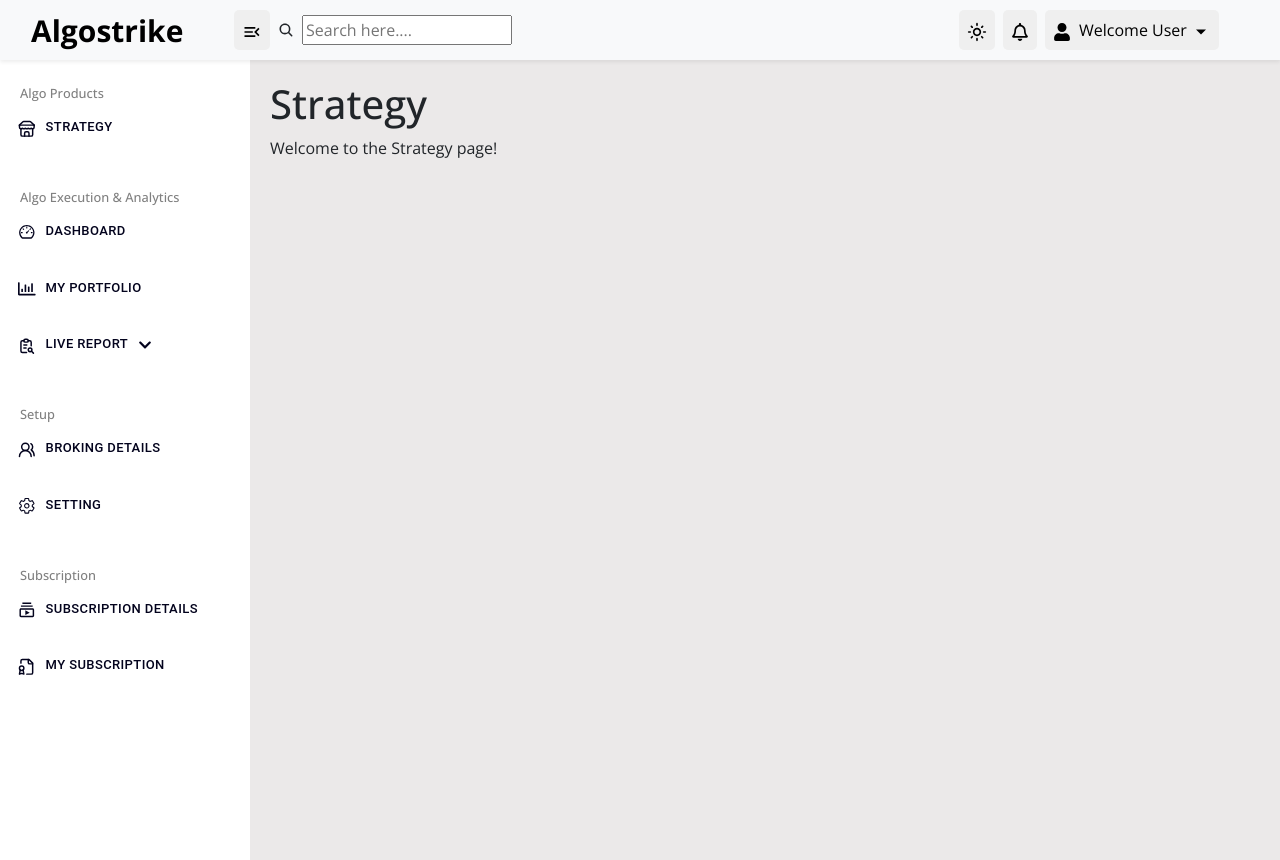
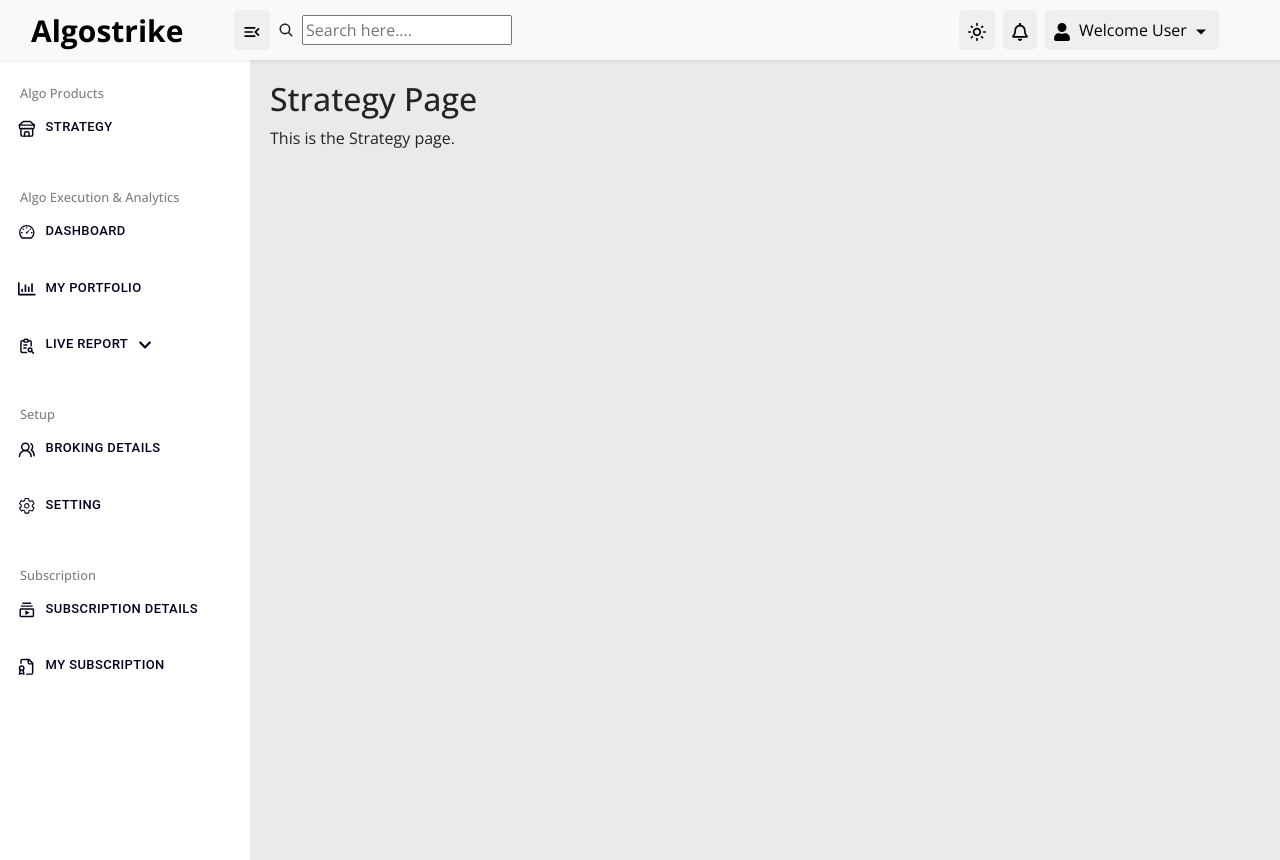
Before and after one commit to muskan-67/my_react_project, a React (Vite) app: page / in a window 1280 px wide. Built offline with nearby package versions, Linux system fonts and the light colour scheme.

Commit message:
strategy

```diff
--- a/src/pages/strategy/index.jsx
+++ b/src/pages/strategy/index.jsx
@@ -1,10 +1,13 @@
-const strategy = () => {
-    return (
-        <div>
-        <h1>Strategy</h1>
-        <p>Welcome to the Strategy page!</p>
-        </div>
-    );
-}
 
-export default strategy;
+import React from "react";
+
+const Strategy = () => {
+  return (
+    <div>
+      <h2>Strategy Page</h2>
+      <p>This is the Strategy page.</p>
+    </div>
+  );
+};
+
+export default Strategy;
```
